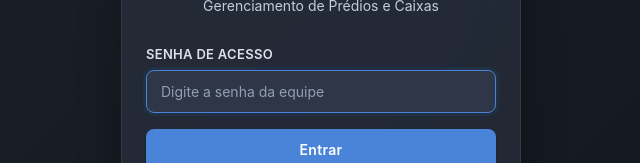
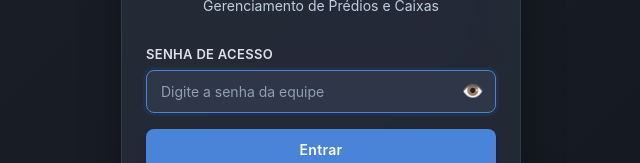
Before and after one commit to MatheusLuz10/otimizza-, a React (Vite) app: page /login in a window 1280 px wide. Shown: the part 309-472 px from the top of the page, without its empty margins (319-959 px from the left). Built offline with nearby package versions, Linux system fonts and the light colour scheme; no server answers.

Commit message:
Add show/hide toggle to the access password field
An eye icon toggles the password input between masked and plain
text, and the field is exempted from the app-wide uppercase
transform so what's shown always matches what was typed exactly.

```diff
--- a/src/pages/LoginPage.css
+++ b/src/pages/LoginPage.css
@@ -71,6 +71,37 @@
   transition: all 0.3s ease;
 }
 
+.password-input-wrapper {
+  position: relative;
+  display: flex;
+  align-items: center;
+}
+
+.password-input-wrapper .form-input {
+  padding-right: 44px;
+  text-transform: none !important;
+}
+
+.password-toggle {
+  position: absolute;
+  right: 4px;
+  background: transparent;
+  border: none;
+  font-size: 18px;
+  line-height: 1;
+  padding: 8px;
+  cursor: pointer;
+  display: flex;
+  align-items: center;
+  justify-content: center;
+  border-radius: 6px;
+  color: var(--text-secondary);
+}
+
+.password-toggle:hover {
+  background: rgba(255, 255, 255, 0.06);
+}
+
 .form-input:focus {
   outline: none;
   border-color: #1976d2;
--- a/src/pages/LoginPage.jsx
+++ b/src/pages/LoginPage.jsx
@@ -7,6 +7,7 @@ import './LoginPage.css';
 function LoginPage({ onLogin }) {
   const [step, setStep] = useState(isAuthConfigured() ? 'password' : 'profile');
   const [password, setPassword] = useState('');
+  const [showPassword, setShowPassword] = useState(false);
   const [name, setName] = useState('');
   const [registration, setRegistration] = useState('');
   const [isLoading, setIsLoading] = useState(false);
@@ -81,8 +82,9 @@ function LoginPage({ onLogin }) {
           <form onSubmit={handlePasswordSubmit} className="login-form">
             <div className="form-group">
               <label className="form-label">Senha de acesso</label>
+              <div className="password-input-wrapper">
                 <input
-                type="password"
+                  type={showPassword ? 'text' : 'password'}
                   className="form-input"
                   placeholder="Digite a senha da equipe"
                   value={password}
@@ -90,6 +92,17 @@ function LoginPage({ onLogin }) {
                   disabled={isLoading}
                   autoFocus
                 />
+                <button
+                  type="button"
+                  className="password-toggle"
+                  onClick={() => setShowPassword(v => !v)}
+                  tabIndex={-1}
+                  aria-label={showPassword ? 'Ocultar senha' : 'Mostrar senha'}
+                  title={showPassword ? 'Ocultar senha' : 'Mostrar senha'}
+                >
+                  {showPassword ? '🙈' : '👁️'}
+                </button>
+              </div>
             </div>
 
             {error && (
```
Lines whose indentation alone changed are shown as unchanged.
